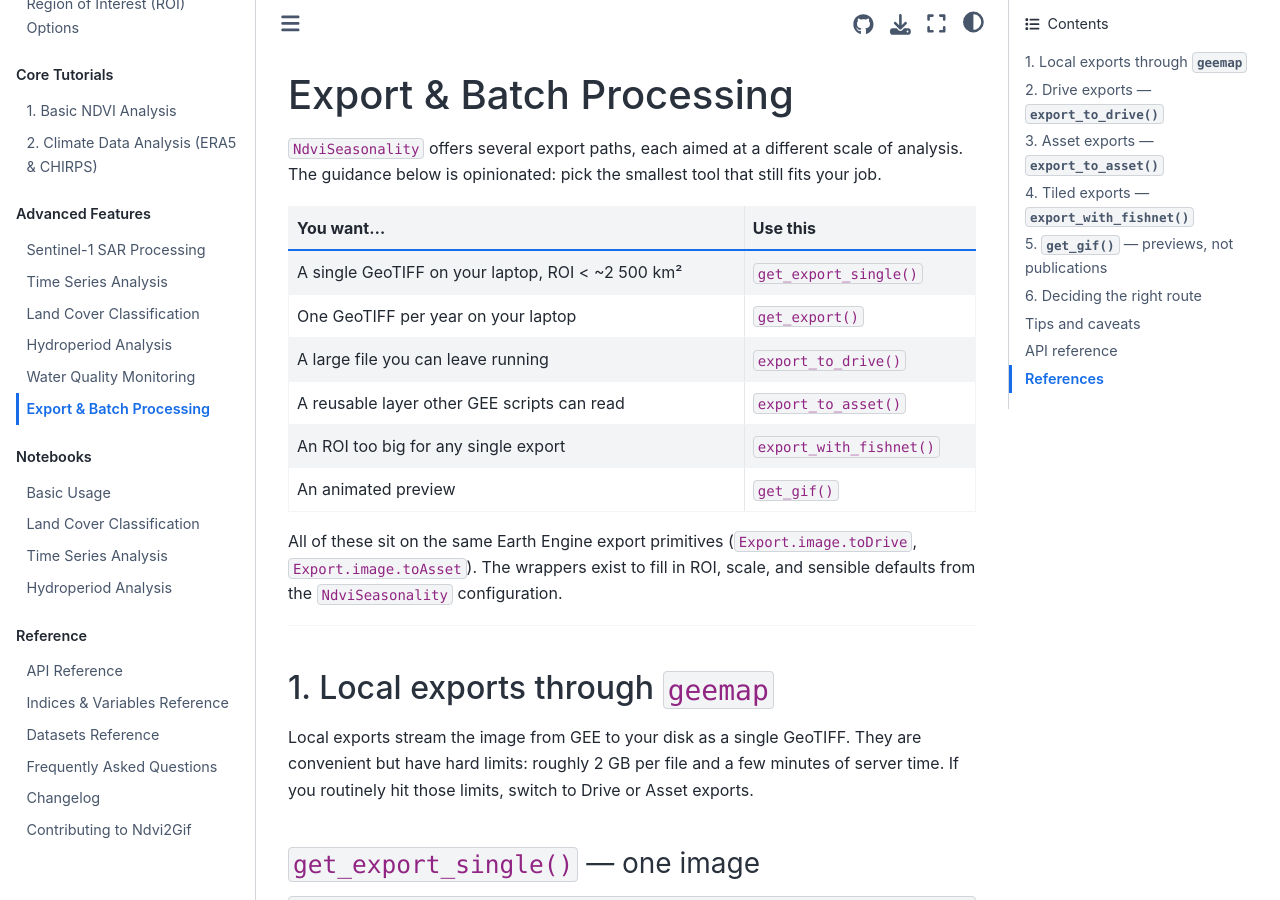
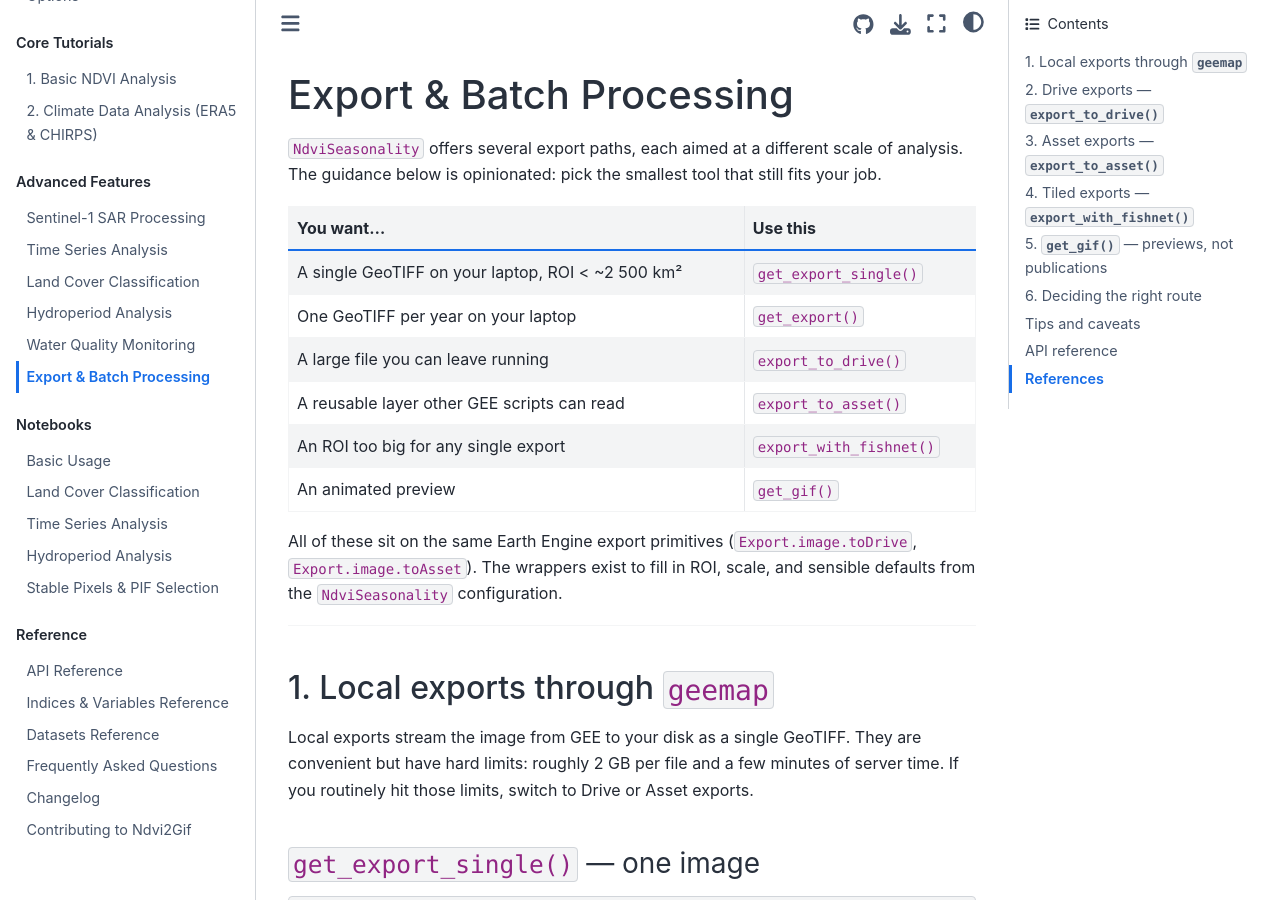
Before and after one commit to Digdgeo/Ndvi2Gif, a Jupyter Book: the page built from book/advanced/export_options.md, in a window 1280 px wide and 900 px high. Built offline with Jupyter Book 1.0.4 settings and Sphinx 7.4.7 and the Sphinx Book theme 1.1.4, drawn with Linux system fonts in a browser that asks for light colours.

Commit message:
docs: add the stable pixels / PIA selection tutorial
New notebook that maps how much each pixel's reflectance has moved across a
Sentinel-2 archive and uses it to propose pseudo-invariant areas. Built on the
raw reflectance bands and key='count' added in 1.5.0, plus SpatialTrendAnalyzer
for the drift test.

It leads with the measurement that answers the question directly — std, cv and
range of the whole series, reduced straight off ndvi_col, since periods only
divides within a year — and keeps every statistic self-referential, so the
numbers survive a change of extent, date or sensor.

The harder half is about reading it. A std threshold favours dark surfaces and
a cv threshold favours bright ones; neither sees drift, which is what separates
a reservoir that oscillates from a gypsum stack under restoration. The
brightness spread a normalization regression needs comes from the class
structure of the reference set, not from stratifying the map, so percentile
selection is demoted to an appendix with its dependence on scene composition
spelled out.

Worked example and validation over the Doñana protocol extent, against a
hand-drawn reference layer of 118 polygons in its state of 2026-08-24, measured
independently of this method.

```diff
--- a/book/_toc.yml
+++ b/book/_toc.yml
@@ -45,6 +45,8 @@ parts:
         title: "Time Series Analysis"
       - file: notebooks/05_hydroperiod
         title: "Hydroperiod Analysis"
+      - file: notebooks/06_stable_pixels
+        title: "Stable Pixels & PIF Selection"
 
   - caption: Reference
     chapters:
```
Also changed, not shown: book/notebooks/06_stable_pixels.ipynb (added).
